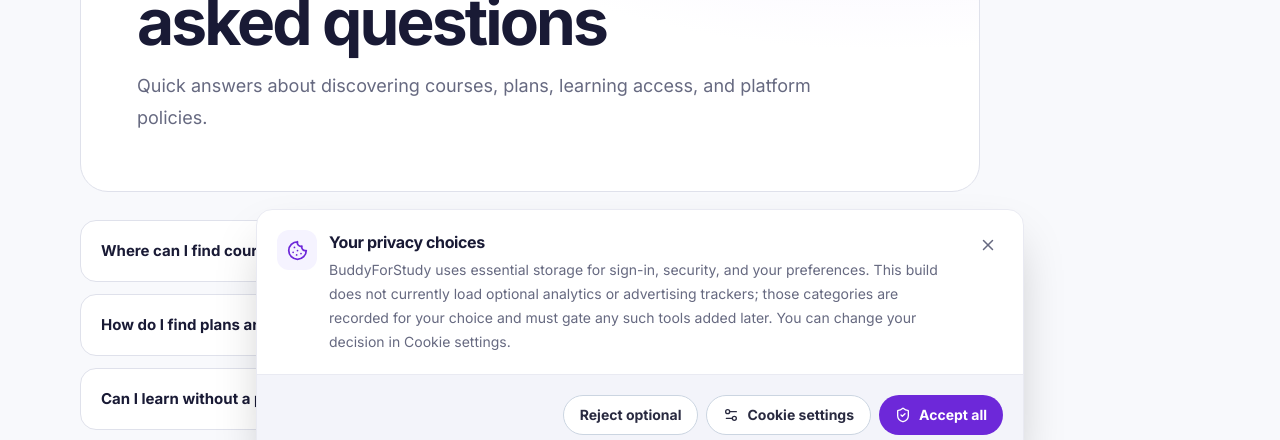
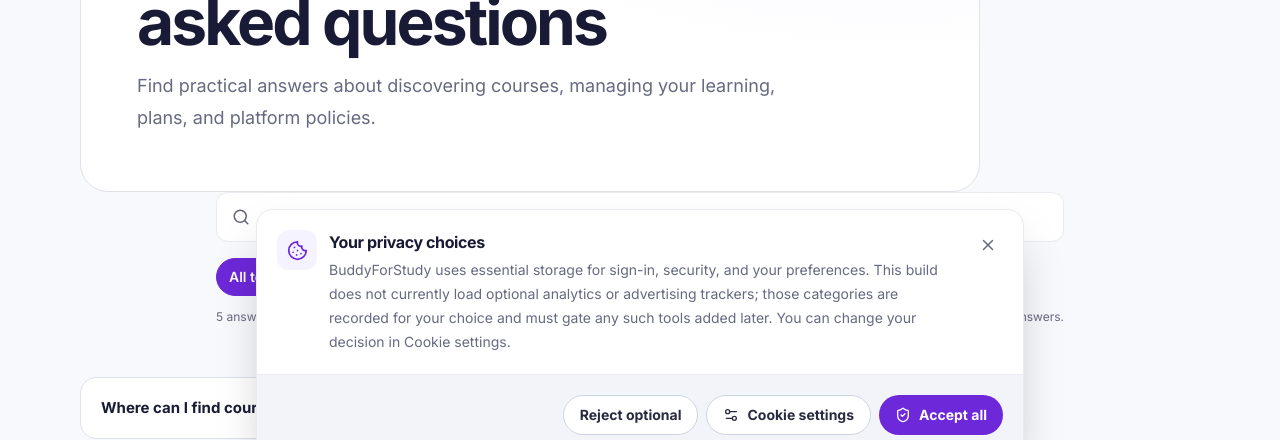
Before and after one commit to yashodipdeore2006/BuddyForStudy.V2, a React (Vite) app in the folder client/: page /faq in a window 1280 px wide. Shown: the part 324-764 px from the top of the page. Built offline with nearby package versions, Linux system fonts and the light colour scheme; no server answers.

Commit message:
feat(faq): load searchable public FAQ content

```diff
--- a/client/src/pages/FAQ.tsx
+++ b/client/src/pages/FAQ.tsx
@@ -1,33 +1,133 @@
-import { ArrowRight, CircleHelp } from "lucide-react";
+import { useEffect, useMemo, useState } from "react";
+import { ArrowRight, CircleHelp, Search } from "lucide-react";
 import { Link } from "react-router-dom";
 
-const faqs = [
-  { question: "Where can I find courses?", answer: "Open Explore to browse the courses currently available on BuddyForStudy. Course details show the information available for each course." },
-  { question: "How do I find plans and prices?", answer: "Visit the Pricing page to see subscription plans currently returned by the platform. Availability and prices may change as plans are updated." },
-  { question: "Can I learn without a paid subscription?", answer: "Course access depends on the course's displayed price and the access rules shown by the platform. Check the course details before enrolling." },
-  { question: "How do I return to a course I started?", answer: "Sign in and open My Learning to find your enrolled learning. The available course actions depend on your current enrollment." },
-  { question: "Where can I read the platform policies?", answer: "The Legal and Policies section links to the published policy documents. If a document is unavailable, check the policy index for current publications." },
+type Faq = {
+  id: string;
+  question: string;
+  answer: string;
+  category: string;
+  featured?: boolean;
+  displayOrder?: number;
+};
+
+const API_URL = (import.meta.env.VITE_API_URL || "http://localhost:5000").replace(/\/$/, "");
+
+const BUILT_IN_FAQS: Faq[] = [
+  { id: "courses", question: "Where can I find courses?", answer: "Open Explore to browse the courses currently available on BuddyForStudy. Course details show the information available for each course.", category: "courses-learning" },
+  { id: "plans", question: "How do I find plans and prices?", answer: "Visit the Pricing page to see subscription plans currently returned by the platform. Availability and prices may change as plans are updated.", category: "plans-payments" },
+  { id: "free-learning", question: "Can I learn without a paid subscription?", answer: "Course access depends on the course's displayed price and the access rules shown by the platform. Check the course details before enrolling.", category: "plans-payments" },
+  { id: "my-learning", question: "How do I return to a course I started?", answer: "Sign in and open My Learning to find your enrolled learning. The available course actions depend on your current enrollment.", category: "accounts" },
+  { id: "policies", question: "Where can I read the platform policies?", answer: "The Legal and Policies section links to the published policy documents. If a document is unavailable, check the policy index for current publications.", category: "privacy-safety" },
 ];
 
+const CATEGORY_LABELS: Record<string, string> = {
+  "getting-started": "Getting started",
+  accounts: "Accounts",
+  "courses-learning": "Courses & learning",
+  "plans-payments": "Plans & payments",
+  "technical-support": "Technical support",
+  "privacy-safety": "Privacy & safety",
+  other: "Other",
+};
+
 export default function FAQ() {
+  const [faqs, setFaqs] = useState<Faq[]>(BUILT_IN_FAQS);
+  const [search, setSearch] = useState("");
+  const [activeCategory, setActiveCategory] = useState("all");
+  const [loading, setLoading] = useState(true);
+  const [serviceUnavailable, setServiceUnavailable] = useState(false);
+
+  useEffect(() => {
+    const controller = new AbortController();
+    fetch(API_URL + "/api/public/faqs", { signal: controller.signal })
+      .then(async (response) => {
+        if (!response.ok) throw new Error("FAQ request failed.");
+        return response.json();
+      })
+      .then((data: { faqs?: Faq[] }) => {
+        if (Array.isArray(data.faqs)) setFaqs(data.faqs);
+      })
+      .catch((error: unknown) => {
+        if (error instanceof Error && error.name === "AbortError") return;
+        setServiceUnavailable(true);
+      })
+      .finally(() => setLoading(false));
+    return () => controller.abort();
+  }, []);
+
+  const categories = useMemo(() => {
+    const values = [...new Set(faqs.map((faq) => faq.category))];
+    return values.map((value) => ({ value, label: CATEGORY_LABELS[value] || value }));
+  }, [faqs]);
+
+  const filteredFaqs = useMemo(() => {
+    const query = search.trim().toLowerCase();
+    return faqs
+      .filter((faq) => activeCategory === "all" || faq.category === activeCategory)
+      .filter((faq) => !query || faq.question.toLowerCase().includes(query) || faq.answer.toLowerCase().includes(query))
+      .slice()
+      .sort((a, b) => Number(Boolean(b.featured)) - Number(Boolean(a.featured)) ||
+        (a.displayOrder ?? 0) - (b.displayOrder ?? 0));
+  }, [faqs, search, activeCategory]);
+
   return (
     <main className="bfs-public-page">
       <section className="bfs-public-hero bfs-public-hero--compact">
-        <span className="bfs-public-eyebrow"><CircleHelp size={15} /> Help centre</span>
+        <span className="bfs-public-eyebrow"><CircleHelp size={15} aria-hidden="true" /> Help centre</span>
         <h1>Frequently asked questions</h1>
-        <p>Quick answers about discovering courses, plans, learning access, and platform policies.</p>
+        <p>Find practical answers about discovering courses, managing your learning, plans, and platform policies.</p>
       </section>
+
+      <section className="mx-auto w-full max-w-4xl px-4 pb-6 sm:px-6" aria-label="Search frequently asked questions">
+        <label htmlFor="public-faq-search" className="sr-only">Search frequently asked questions</label>
+        <div className="relative">
+          <Search size={18} aria-hidden="true" className="pointer-events-none absolute left-4 top-1/2 -translate-y-1/2 text-slate-400" />
+          <input
+            id="public-faq-search"
+            type="search"
+            value={search}
+            onChange={(event) => setSearch(event.target.value)}
+            placeholder="Search questions or answers…"
+            className="w-full rounded-2xl border border-slate-200 bg-white py-3.5 pl-11 pr-4 text-sm text-slate-900 shadow-sm outline-none transition focus:border-violet-400 focus:ring-4 focus:ring-violet-100"
+          />
+        </div>
+        {categories.length > 1 && (
+          <div className="mt-4 flex flex-wrap gap-2" aria-label="Filter FAQs by topic">
+            <button type="button" onClick={() => setActiveCategory("all")} aria-pressed={activeCategory === "all"} className={"rounded-full border px-3 py-2 text-sm font-semibold transition " + (activeCategory === "all" ? "border-violet-700 bg-violet-700 text-white" : "border-slate-200 bg-white text-slate-700 hover:border-violet-300")}>All topics</button>
+            {categories.map((category) => (
+              <button type="button" key={category.value} onClick={() => setActiveCategory(category.value)} aria-pressed={activeCategory === category.value} className={"rounded-full border px-3 py-2 text-sm font-semibold transition " + (activeCategory === category.value ? "border-violet-700 bg-violet-700 text-white" : "border-slate-200 bg-white text-slate-700 hover:border-violet-300")}>{category.label}</button>
+            ))}
+          </div>
+        )}
+        <div className="mt-3 flex flex-wrap items-center justify-between gap-2 text-xs text-slate-500" aria-live="polite">
+          <span>{loading ? "Loading help answers…" : filteredFaqs.length + (filteredFaqs.length === 1 ? " answer" : " answers")}</span>
+          {serviceUnavailable && <span role="status">The FAQ service is unavailable. Showing the built-in answers.</span>}
+        </div>
+      </section>
+
       <section className="bfs-faq-list" aria-label="Frequently asked questions">
-        {faqs.map((faq) => (
-          <details className="bfs-faq-item" key={faq.question}>
-            <summary>{faq.question}</summary>
-            <p>{faq.answer}</p>
+        {filteredFaqs.length ? filteredFaqs.map((faq) => (
+          <details className="bfs-faq-item" key={faq.id || faq.question}>
+            <summary>
+              <span>{faq.question}</span>
+              {faq.featured && <span className="ml-3 shrink-0 rounded-full bg-violet-50 px-2 py-1 text-[11px] font-semibold text-violet-700">Popular</span>}
+            </summary>
+            <p className="whitespace-pre-line">{faq.answer}</p>
           </details>
-        ))}
+        )) : (
+          <div className="rounded-2xl border border-dashed border-slate-300 bg-white px-6 py-10 text-center">
+            <CircleHelp size={26} className="mx-auto text-slate-400" aria-hidden="true" />
+            <h2 className="mt-3 text-base font-semibold text-slate-900">No matching answers</h2>
+            <p className="mt-1 text-sm text-slate-600">Try a different search phrase or choose another topic.</p>
+            <button type="button" className="mt-4 text-sm font-semibold text-violet-700 underline underline-offset-4" onClick={() => { setSearch(""); setActiveCategory("all"); }}>Clear filters</button>
+          </div>
+        )}
       </section>
+
       <section className="bfs-public-cta">
-        <div><h2>Still need help?</h2><p>Visit the contact page for the currently configured support options.</p></div>
-        <Link className="bfs-public-button" to="/contact">Contact us <ArrowRight size={17} /></Link>
+        <div><h2>Still need help?</h2><p>Visit the contact page for the support options currently configured by BuddyForStudy.</p></div>
+        <Link className="bfs-public-button" to="/contact">Contact us <ArrowRight size={17} aria-hidden="true" /></Link>
       </section>
     </main>
   );
```
